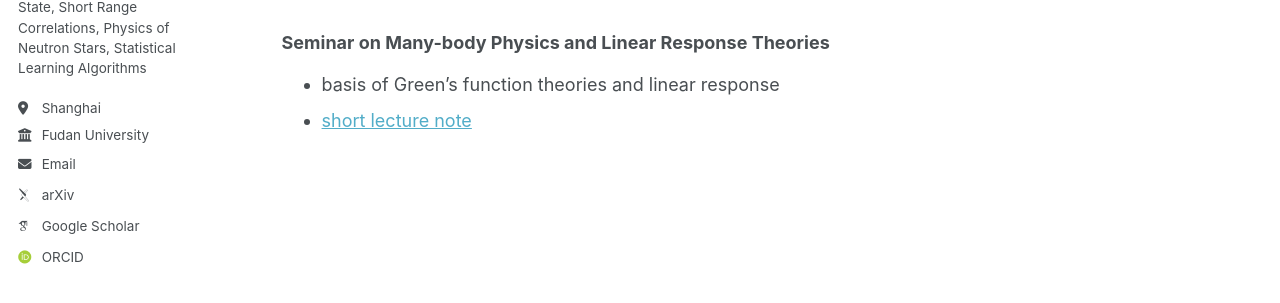
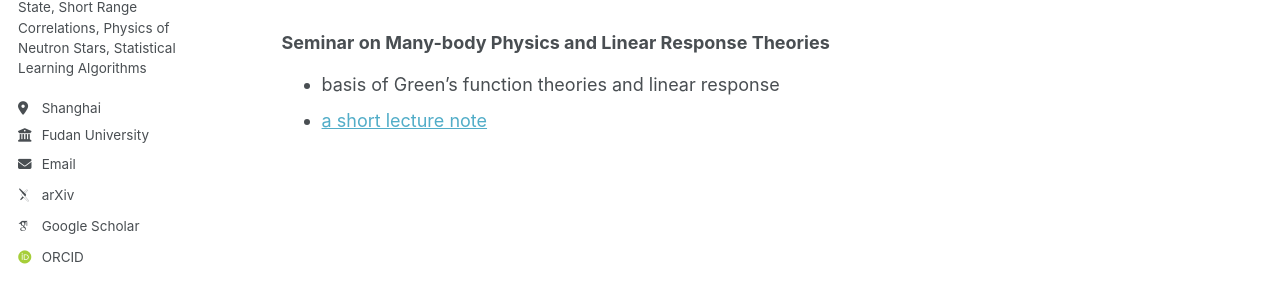
Before and after one commit to bjcai-phys/bjcai-phys.github.io, a Jekyll site: the page built from _pages/tcs.md, in a window 1280 px wide and 935 px high. Shown: the part 401-704 px from the top of the window. Built offline with Jekyll 4.4.1, drawn with Linux system fonts in a browser that asks for light colours; some web fonts are replaced.

Commit message:
Update tcs.md

```diff
--- a/_pages/tcs.md
+++ b/_pages/tcs.md
@@ -13,4 +13,4 @@
 
 ### Seminar on Many-body Physics and Linear Response Theories
 * basis of Green's function theories and linear response
-* [short lecture note](https://bjcai-phys.github.io/images/LectMB.pdf)
+* [a short lecture note](https://bjcai-phys.github.io/images/LectMB.pdf)
```
